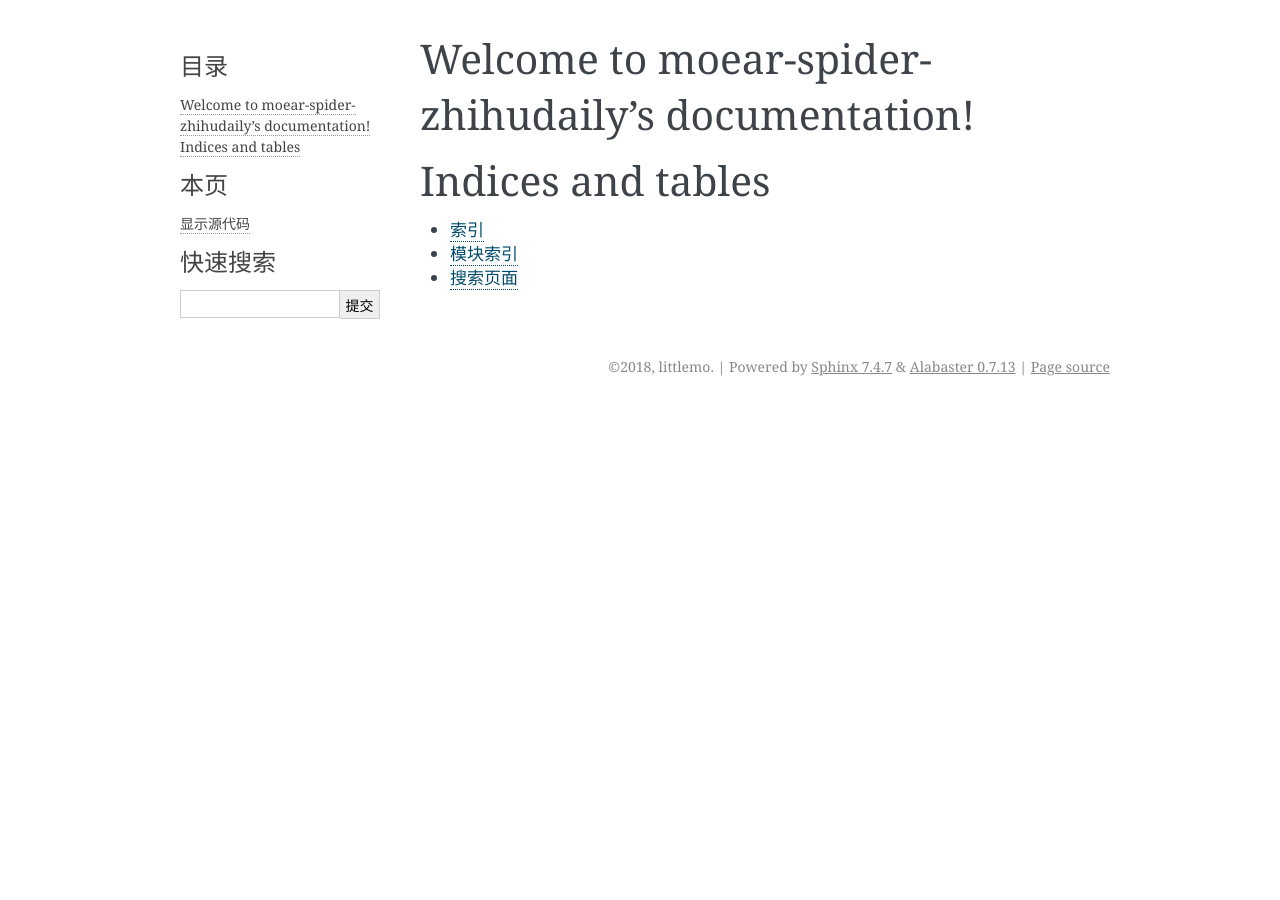
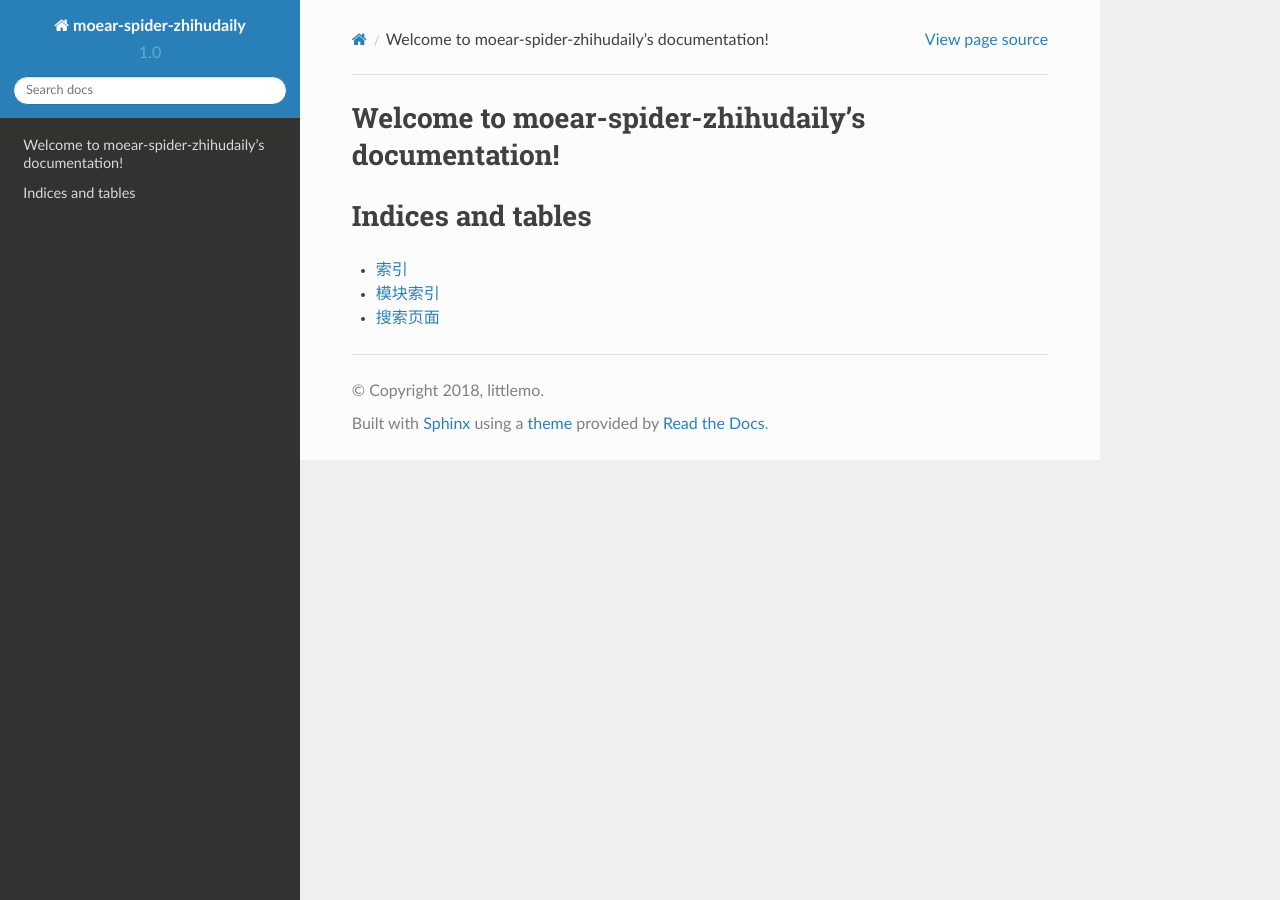
Before and after one commit to littlemo/moear-spider-zhihudaily, a Sphinx documentation site: the page built from docs/source/index.rst, in a window 1280 px wide. Built offline with Sphinx 7.4.7 and the Read the Docs theme 2.0.0, drawn with Linux system fonts in a browser that asks for light colours; formulas are drawn with MathJax 3; some of the changed lines change nothing that is shown.

Commit message:
F: 定制修改文档配置参数，增加Autodoc配置，修改HTML主题，修改Py3.5映射

```diff
--- a/docs/source/conf.py
+++ b/docs/source/conf.py
@@ -12,9 +12,10 @@
 # add these directories to sys.path here. If the directory is relative to the
 # documentation root, use os.path.abspath to make it absolute, like shown here.
 #
-# import os
-# import sys
-# sys.path.insert(0, os.path.abspath('.'))
+import os
+import sys
+import sphinx_rtd_theme
+sys.path.insert(0, os.path.abspath('../..'))
 
 
 # -- Project information -----------------------------------------------------
@@ -47,6 +48,22 @@
     'sphinx.ext.imgmath',
     'sphinx.ext.ifconfig',
     'sphinx.ext.viewcode',
+]
+
+# Autodoc
+autodoc_default_flags = [
+    'members',
+    # 'undoc-members',
+    'show-inheritance',
+]
+
+autodoc_member_order = 'bysource'
+
+# Include __init__ docstring in class level docs
+autoclass_content = 'both'
+
+autodoc_mock_imports = [
+    'PIL'
 ]
 
 # Add any paths that contain templates here, relative to this directory.
@@ -82,7 +99,8 @@
 # The theme to use for HTML and HTML Help pages.  See the documentation for
 # a list of builtin themes.
 #
-html_theme = 'alabaster'
+html_theme = "sphinx_rtd_theme"
+html_theme_path = [sphinx_rtd_theme.get_html_theme_path()]
 
 # Theme options are theme-specific and customize the look and feel of a theme
 # further.  For a list of options available for each theme, see the
@@ -189,7 +207,9 @@
 # -- Options for intersphinx extension ---------------------------------------
 
 # Example configuration for intersphinx: refer to the Python standard library.
-intersphinx_mapping = {'https://docs.python.org/': None}
+intersphinx_mapping = {
+    'python': ('https://docs.python.org/3.5', None)
+}
 
 # -- Options for todo extension ----------------------------------------------
 
```
